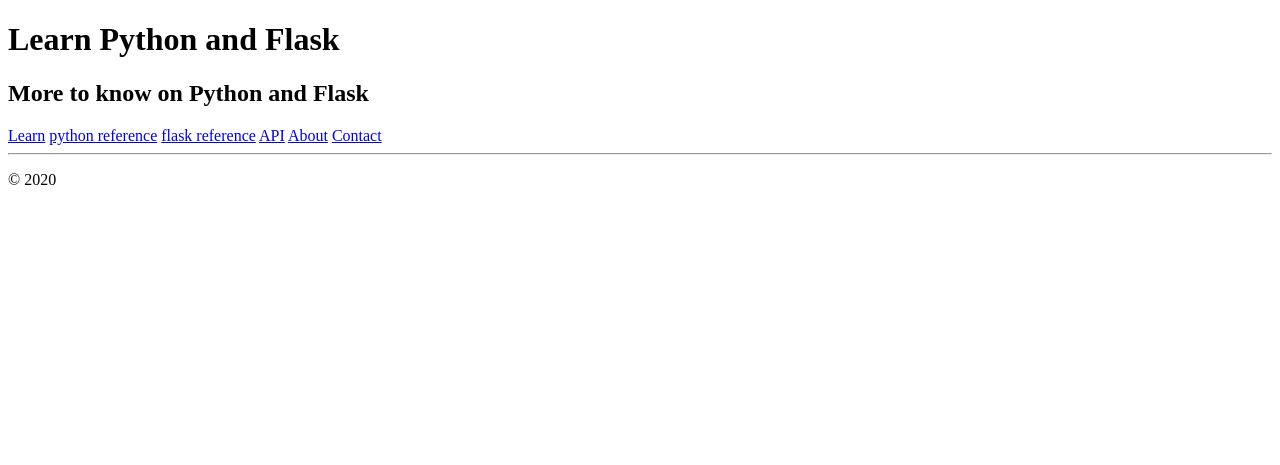
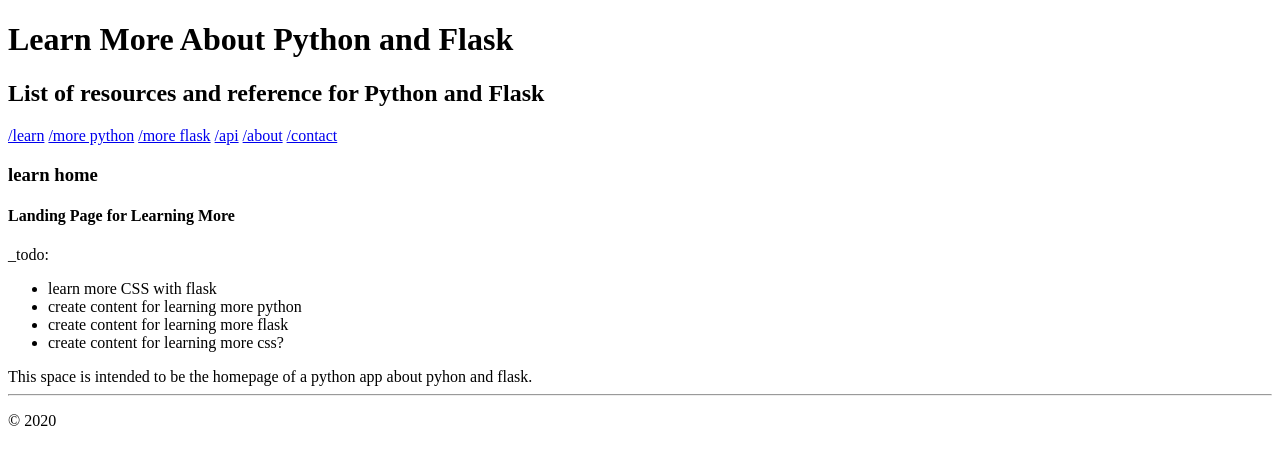
Before and after one commit to mrsadengineer/PythonFlaskWeb, a Flask app: page / in a window 1280 px wide. Shown: the top 465 px of the page. Run offline with Flask 2, Linux system fonts and the light colour scheme.

Commit message:
update learn all

```diff
--- a/app.py
+++ b/app.py
@@ -1,6 +1,3 @@
-print("Python and Flask Reference Web App ")
-print("put on your seatbelts")
-print("#############################################################")
 from flask import Flask
 from datetime import datetime
 from flask import render_template
@@ -17,17 +14,13 @@
 def contact():
     return render_template("contact.html")
 
-#@app.route("/pythonRef/")
-#def now():
-#    return render_template("now.html")
+@app.route("/python/")
+def pythonfRef():
+    return render_template("learnpython.html")
 
-@app.route("/pythonfRef")
-def pythonfRef():
-    return render_template("now.html")
-
-@app.route("/flaskRef/")
+@app.route("/flask/")
 def flaskRef():
-    return render_template("now.html")
+    return render_template("learnflask.html")
 
 @app.route("/api/")
 def api():
@@ -38,15 +31,26 @@
     return render_template("home.html")
 
 
+print("#######Quick Links for Testing")
 
 print("http://127.0.0.1:5000/")
+print("http://127.0.0.1:5000/home")
 print("http://127.0.0.1:5000/about")
 print("http://127.0.0.1:5000/contact")
+print("http://127.0.0.1:5000/now")
+print("http://127.0.0.1:5000/api")
+print("http://127.0.0.1:5000/python")
+print("http://127.0.0.1:5000/flask")
+
 
 
 print("#######################################")
 
 def main():
+    print("Python and Flask Reference Web App ")
+    print("put on your seatbelts")
+
+    print("#############################################################")
     app.run()
 
 if __name__ == "__main__":
--- a/templates/about.html
+++ b/templates/about.html
@@ -1,6 +1,11 @@
 {% extends "layout.html" %}
 {% block title %}
+about
 
 {% endblock %}
 {% block content %}
+<h3>about me</h3>
+<h4>Purpose</h4>
+To document my progress in learning Python with Flask.
+<span>here content</span>
 {% endblock %}
--- a/templates/contact.html
+++ b/templates/contact.html
@@ -1,6 +1,9 @@
 {% extends "layout.html" %}
 {% block title %}
-
+contact information
 {% endblock %}
 {% block content %}
+<h3>contact</h3>
+<h4>Contact Info</h4>
+You can contact me at my github account
 {% endblock %}
--- a/templates/home.html
+++ b/templates/home.html
@@ -3,4 +3,15 @@
 
 {% endblock %}
 {% block content %}
+<h3>learn home</h3>
+<h4>Landing Page for Learning More</h4>
+_todo:
+<ul>
+    <li>learn more CSS with flask</li>
+    <li>create content for learning more python</li>
+    <li>create content for learning more flask</li>
+    <li>create content for learning more css?</li>
+</ul>
+
+This space is intended to be the homepage of a python app about pyhon and flask.</br>
 {% endblock %}
--- a/templates/layout.html
+++ b/templates/layout.html
@@ -8,16 +8,16 @@
 
     <body>
         <div class="header">
-            <h1>Learn Python and Flask</h1>
-            <h2>More to know on Python and Flask</h2>
+            <h1>Learn More About Python and Flask</h1>
+            <h2>List of resources and reference for Python and Flask</h2>
         </div>
         <div class="navbar">
-            <a href="{{ url_for('home') }}" class="navbar-brand">Learn</a>
-            <a href="{{ url_for('pythonfRef') }}" class="navbar-item">python reference</a>
-            <a href="{{ url_for('flaskRef') }}" class="navbar-item">flask reference</a>
-            <a href="{{ url_for('api') }}" class="navbar-item">API</a>
-            <a href="{{ url_for('about') }}" class="navbar-item">About</a>
-            <a href="{{ url_for('contact') }}" class="navbar-item">Contact</a>
+            <a href="{{ url_for('home') }}" class="navbar-brand">/learn</a>
+            <a href="{{ url_for('pythonfRef') }}" class="navbar-item">/more python</a>
+            <a href="{{ url_for('flaskRef') }}" class="navbar-item">/more flask</a>
+            <a href="{{ url_for('api') }}" class="navbar-item">/api</a>
+            <a href="{{ url_for('about') }}" class="navbar-item">/about</a>
+            <a href="{{ url_for('contact') }}" class="navbar-item">/contact</a>
         </div>
 
         <div class="body-content">
```
Also changed, not shown: templates/learnflask.html (added, +17 -0 lines), templates/learnpython.html (added, +15 -0 lines), templates/now.html (+7 -5 lines), README.md.
